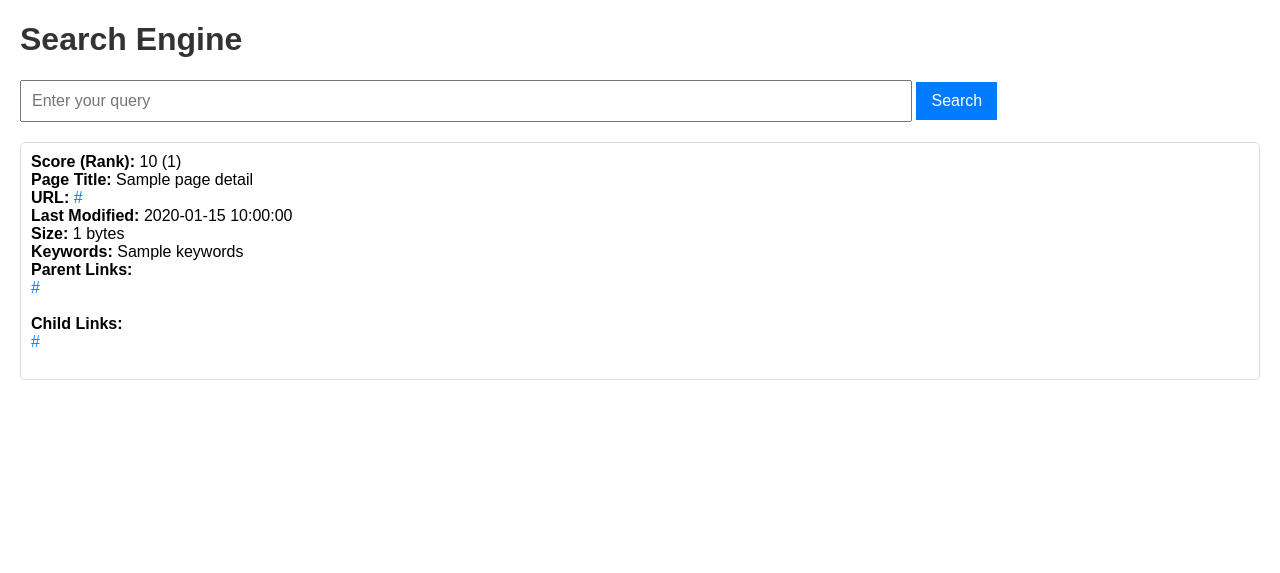
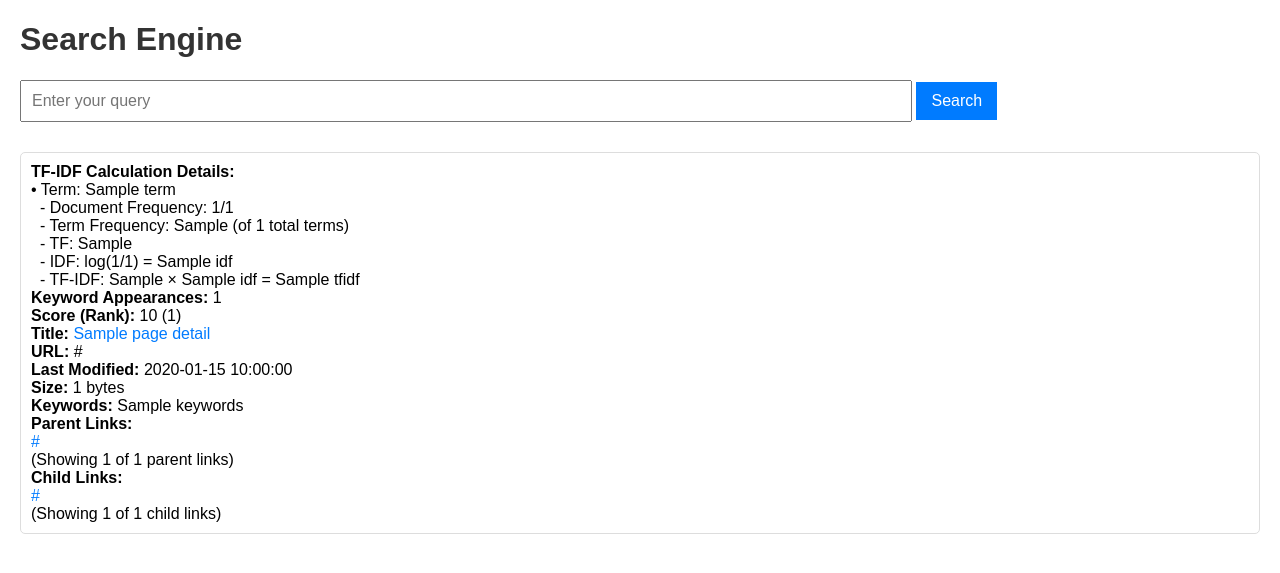
Before and after one commit to Skyturtl/Web-Scraper, a Flask app: template templates/index.html in a window 1280 px wide. Shown: the top 573 px of the page. Run offline with Flask 3, Linux system fonts and the light colour scheme; the template is opened without the code that fills it: most values are stand-ins (such as "Sample title", 1, 10 or a date in 2020).

Commit message:
Add files via upload
#update Added parent links

```diff
--- a/Flask.py
+++ b/Flask.py
@@ -4,64 +4,75 @@ from flask import Flask, request, render_template
 
 app = Flask(__name__)
 
-def calculate_tfidf(query, exact=False):
+# Modified calculate_tfidf function
+def calculate_tfidf(query):
     conn = sqlite3.connect("scraper.db")
     cursor = conn.cursor()
 
     query_terms = query.lower().split()
     cursor.execute("SELECT COUNT(*) FROM links")
-    total_documents = int(cursor.fetchone()[0])  # Ensure total_documents is an integer
+    total_documents = int(cursor.fetchone()[0])
 
     doc_scores = {}
+    total_freqs = {}  # Track total keyword appearances
+    calc_details = {}  # Store calculation details
 
     for term in query_terms:
-        # Exact match for keywords if the exact flag is True
-        condition = "=" if exact else "LIKE"
-        term_value = term if exact else f"%{term}%"
+        condition = "LIKE"
+        term_value = f"%{term}%"
 
+        # Get document count containing the term
         cursor.execute(f"""
             SELECT COUNT(DISTINCT parent_group) FROM keywords_freq WHERE keyword {condition} ?
         """, (term_value,))
-        doc_count = cursor.fetchone()[0]
+        doc_count = cursor.fetchone()[0] or 1
 
-        if doc_count == 0:
-            continue
+        # Calculate IDF
+        idf = math.log(total_documents / doc_count) if doc_count else 0
 
-        doc_count = int(doc_count)  # Convert doc_count to an integer
-        idf = math.log(total_documents / doc_count) if doc_count else 0  # Avoid division by zero
-
+        # Get term frequencies
         cursor.execute(f"""
             SELECT parent_group, frequency FROM keywords_freq WHERE keyword {condition} ?
         """, (term_value,))
         term_data = cursor.fetchall()
 
         for parent_group, frequency in term_data:
+            # Get total terms in document
             cursor.execute("""
                 SELECT SUM(frequency) FROM keywords_freq WHERE parent_group = ?
             """, (parent_group,))
-            total_terms = cursor.fetchone()[0] or 1  # Avoid division by zero
-            total_terms = int(total_terms)  # Convert total_terms to an integer
+            total_terms = cursor.fetchone()[0] or 1
 
-            frequency = int(frequency)  # Convert frequency to an integer
-            tf = frequency / total_terms  # Calculate term frequency (TF)
-            tfidf = tf * idf  # Calculate TF-IDF
+            # Calculate TF and TF-IDF
+            tf = frequency / total_terms
+            tfidf = tf * idf
 
-            if parent_group not in doc_scores:
-                doc_scores[parent_group] = 0
-            doc_scores[parent_group] += tfidf
+            # Store calculation details
+            calc_details.setdefault(parent_group, {}).setdefault(term, {
+                'tf': round(tf, 4),
+                'idf': round(idf, 4),
+                'tfidf': round(tfidf, 4),
+                'doc_count': doc_count,
+                'total_terms': total_terms,
+                'term_freq': frequency
+            })
 
-    # Normalize scores by the number of query terms
+            # Update scores and frequencies
+            doc_scores[parent_group] = doc_scores.get(parent_group, 0) + tfidf
+            total_freqs[parent_group] = total_freqs.get(parent_group, 0) + frequency
+
+    # Normalize scores
     if query_terms:
         num_terms = len(query_terms)
         for doc in doc_scores:
             doc_scores[doc] /= num_terms
 
     conn.close()
-    return doc_scores
+    return doc_scores, total_freqs, calc_details, total_documents
 
-def fetch_ranked_results(query, sort_order="desc", exact=False):
-    doc_scores = calculate_tfidf(query, exact=exact)
-    ranked_docs = sorted(doc_scores.items(), key=lambda x: x[1], reverse=(sort_order == "desc"))
+def fetch_ranked_results(query):
+    doc_scores, total_freqs, calc_details, total_docs = calculate_tfidf(query)
+    ranked_docs = sorted(doc_scores.items(), key=lambda x: x[1], reverse=True)
 
     results = []
     conn = sqlite3.connect("scraper.db")
@@ -102,6 +113,9 @@ def fetch_ranked_results(query, sort_order="desc", exact=False):
         results.append({
             "rank": rank,
             "score": round(score, 3),
+            "keyword_count": total_freqs.get(parent_group, 0),
+            "calc_details": calc_details.get(parent_group, {}),
+            "total_docs": total_docs,
             "page_detail": {
                 "title": title,
                 "url": url,
@@ -161,21 +175,22 @@ def index():
     results = []
     similar_pages = []
     query = ""
-    sort_order = "desc"
-    exact = False
 
     if request.method == "POST":
         query = request.form["query"]
         sort_order = request.form.get("sort_order", "desc")
-        exact = "exact" in request.form
-        results = fetch_ranked_results(query, sort_order, exact=exact)
+        results = fetch_ranked_results(query)
 
         # Fetch similar pages if a URL is clicked
         similar_url = request.form.get("similar_url")
         if similar_url:
             similar_pages = fetch_similar_pages(similar_url)
 
-    return render_template("index.html", query=query, results=results, sort_order=sort_order, exact=exact, similar_pages=similar_pages)
-
+    return render_template(
+        "index.html",
+        query=query,
+        results=results,
+        similar_pages=similar_pages
+    )
 if __name__ == "__main__":
     app.run(debug=True)
--- a/database.py
+++ b/database.py
@@ -43,8 +43,8 @@ def add_links_batch(connection, links):
   try:
     cursor.executemany(
       """
-      INSERT INTO links (id, title, stem_title, url, last_mod_date, size)
-      VALUES (?, ?, ?, ?, ?, ?)
+      INSERT INTO links (id, title, stem_title, url, last_mod_date, size,parent_links)
+      VALUES (?, ?, ?, ?, ?, ?, ?)
       """,
       links
     )
--- a/templates/index.html
+++ b/templates/index.html
@@ -3,113 +3,71 @@
 <head>
     <title>Search Engine</title>
     <style>
-        body {
-            font-family: Arial, sans-serif;
-            margin: 20px;
+        body { font-family: Arial, sans-serif; margin: 20px; }
+        h1 { color: #333; }
+        form { margin-bottom: 20px; }
+        input[type="text"], select {
+            width: 70%; padding: 10px; font-size: 16px; margin-bottom: 10px;
         }
-        h1 {
-            color: #333;
-        }
-        form {
-            margin-bottom: 20px;
-        }
-        input[type="text"] {
-            width: 70%;
-            padding: 10px;
-            font-size: 16px;
-        }
-        select {
-            padding: 10px;
-            font-size: 16px;
-        }
-        button {
-            padding: 10px 15px;
-            font-size: 16px;
-            background-color: #007BFF;
-            color: white;
-            border: none;
-            cursor: pointer;
-        }
-        button:hover {
-            background-color: #0056b3;
-        }
-        ul {
-            list-style-type: none;
-            padding: 0;
-        }
-        li {
-            margin-bottom: 20px;
-            padding: 10px;
-            border: 1px solid #ddd;
-            border-radius: 5px;
-        }
-        a {
-            text-decoration: none;
-            color: #007BFF;
-        }
-        a:hover {
-            text-decoration: underline;
-        }
+        button { padding: 10px 15px; font-size: 16px; background-color: #007BFF; color: white; border: none; cursor: pointer; }
+        button:hover { background-color: #0056b3; }
+        ul { list-style-type: none; padding: 0; }
+        li { margin-bottom: 20px; padding: 10px; border: 1px solid #ddd; border-radius: 5px; }
+        a { text-decoration: none; color: #007BFF; }
+        a:hover { text-decoration: underline; }
     </style>
 </head>
-
 <body>
     <h1>Search Engine</h1>
-    <form method="POST" action="index.html">
+    <form method="POST" action="/index.html">
         <input type="text" name="query" placeholder="Enter your query" value="{{ query }}" required>
         <button type="submit">Search</button>
+
     </form>
 
+    <ul>
+        {% for result in results %}
+        <li><!-- Add this section below the existing fields -->
+            <strong>TF-IDF Calculation Details:</strong><br>
+            {% for term, details in result['calc_details'].items() %}
+                • Term: {{ term }}<br>
+                &nbsp;&nbsp;- Document Frequency: {{ details.doc_count }}/{{ result.total_docs }}<br>
+                &nbsp;&nbsp;- Term Frequency: {{ details.term_freq }} (of {{ details.total_terms }} total terms)<br>
+                &nbsp;&nbsp;- TF: {{ details.tf }}<br>
+                &nbsp;&nbsp;- IDF: log({{ result.total_docs }}/{{ details.doc_count }}) = {{ details.idf }}<br>
+                &nbsp;&nbsp;- TF-IDF: {{ details.tf }} × {{ details.idf }} = {{ details.tfidf }}<br>
+            {% endfor %}
 
-    <ul>
-        {% if results %}
-            {% for result in results %}
-            <li>
+            <strong>Keyword Appearances:</strong> {{ result['keyword_count'] }}<br>
             <strong>Score (Rank):</strong> {{ result['score'] }} ({{ result['rank'] }})<br>
-
-                    <strong>Page Title:</strong> {{ result['page_detail']['title'] }}<br>
-                    <strong>URL:</strong> <a href="{{ result['page_detail']['url'] }}">{{ result['page_detail']['url'] }}</a><br>
+            <strong>Title:</strong> <a href="{{ result['page_detail']['url'] }}">{{ result['page_detail']['title'] }}</a><br>
+            <strong>URL:</strong> {{ result['page_detail']['url'] }}<br>
             <strong>Last Modified:</strong> {{ result['page_detail']['last_modified'] }}<br>
             <strong>Size:</strong> {{ result['page_detail']['size'] }} bytes<br>
             <strong>Keywords:</strong> {{ result['page_detail']['keywords'] }}<br>
+
             <strong>Parent Links:</strong>
+
             <ul>
-                            {% for parent_link in result['page_detail']['parent_links'] %}
-                            <a href="{{ parent_link }}">{{ parent_link }}</a>
+                {% set parent_links = result['page_detail']['parent_links'] %}
+                {% set displayed_parents = parent_links[:3] %}
+                {% for link in displayed_parents %}
+                    <a href="{{ link }}">{{ link }}</a><br>
                 {% endfor %}
-                        </ul><br>
+            </ul>
+            (Showing {{ displayed_parents|length }} of {{ parent_links|length }} parent links)<br>
 
             <strong>Child Links:</strong>
             <ul>
-                            {% for child_link in result['page_detail']['child_links'] %}
-                            <a href="{{ child_link }}">{{ child_link }}</a>
+                {% set child_links = result['page_detail']['child_links'] %}
+                {% set displayed_children = child_links[:3] %}
+                {% for link in displayed_children %}
+                    <a href="{{ link }}">{{ link }}</a><br>
                 {% endfor %}
-                        </ul><br>
-
+            </ul>
+            (Showing {{ displayed_children|length }} of {{ child_links|length }} child links)<br>
         </li>
         {% endfor %}
-        {% else %}
-            {% if query %}
-            <li>No results found for "{{ query }}"</li>
-            {% endif %}
-        {% endif %}
     </ul>
-
-    <script>
-        function sortResults(order) {
-            const resultsList = document.querySelector('ul');
-            const items = Array.from(resultsList.querySelectorAll('li[data-score]'));
-
-            items.sort((a, b) => {
-                const scoreA = parseFloat(a.getAttribute('data-score'));
-                const scoreB = parseFloat(b.getAttribute('data-score'));
-                return order === 'desc' ? scoreB - scoreA : scoreA - scoreB;
-            });
-
-            // Clear and re-append sorted items
-            resultsList.innerHTML = '';
-            items.forEach(item => resultsList.appendChild(item));
-        }
-    </script>
 </body>
 </html>
```
Also changed, not shown: main.py (+5 -2 lines). Lines whose indentation alone changed are shown as unchanged.
